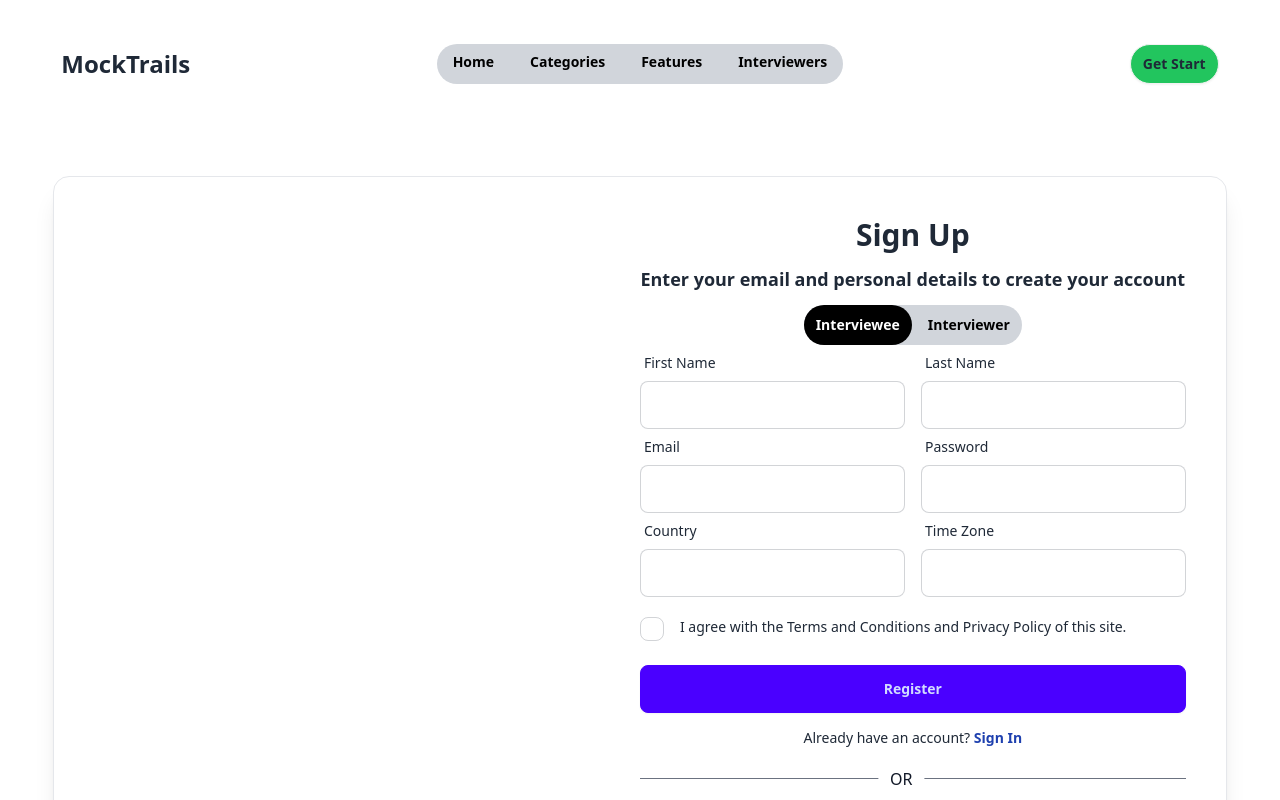
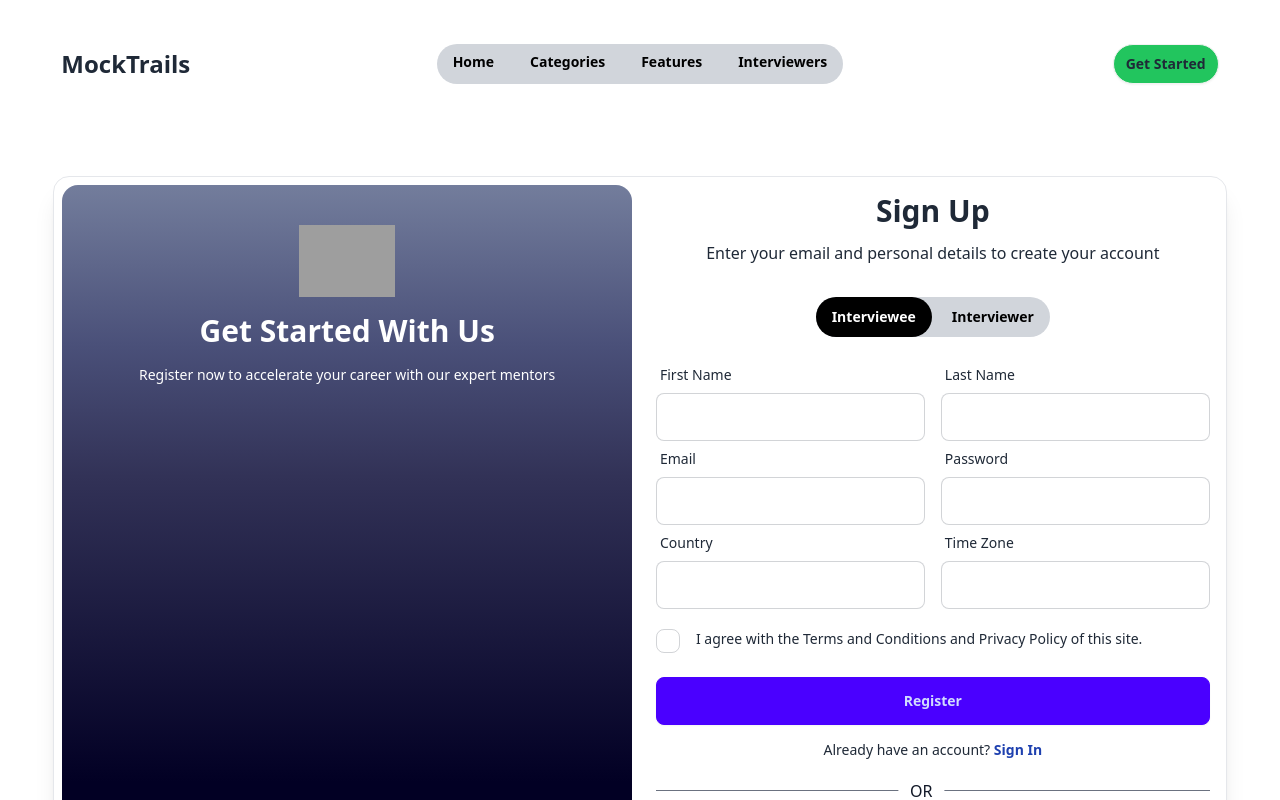
Before and after one commit to HiYasin/mocktrails-client, a React (Vite) app: page /register in a window 1280 px wide. Shown: the top 800 px of the page. Built offline with nearby package versions, Linux system fonts and the light colour scheme; grey boxes are pictures that could not be loaded.

Commit message:
Register and Search updated

```diff
--- a/src/components/Navbar.jsx
+++ b/src/components/Navbar.jsx
@@ -45,7 +45,7 @@ const Navbar = () => {
                 </ul>
             </div>
             <div className="navbar-end">
-                <Link to={'/register'} className="btn btn-sm bg-green-500 rounded-full min-h-10">Get Start</Link>
+                <Link to={'/register'} className="btn btn-sm bg-green-500 rounded-full min-h-10">Get Started</Link>
             </div>
         </div>
     );
--- a/src/components/Register.jsx
+++ b/src/components/Register.jsx
@@ -4,25 +4,33 @@ import { FcGoogle } from "react-icons/fc";
 import RegisterInterviewee from './RegisterInterviewee';
 import RegisterInterviewer from './RegisterInterviewer';
 
+const GradientStyle = () => ({
+    background: 'rgb(2,0,36)',
+background: 'linear-gradient(0deg, rgba(2,0,36,1) 18%, rgba(50,50,87,1) 60%, rgba(74,80,121,1) 78%, rgba(115,125,156,1) 100%)'
+  });
 const Register = () => {
     const [tab, setTab] = useState('interviewee');
-    const tabStyle = ' rounded-full lg:min-h-10 py-2 px-3'
+    const tabStyle = ' rounded-full lg:min-h-10 py-2 px-4'
     return (
         <div className='border max-w-screen-xl mx-auto rounded-2xl my-20 shadow-xl'>
-            <div className='grid grid-cols-2  p-10'>
-                <div className=''>
-
+            <div className='grid grid-cols-2 '>
+                <div className='col-span-1 m-2 rounded-2xl hidden lg:block' style={GradientStyle()}>
+                    <div className='hero-content flex-col p-10 text-center text-white'>
+                        <div><img src='src\assets\Logo\Logo-dark.png' className='w-24'></img></div>
+                         <h3 className='text-3xl font-semibold'>Get Started With Us</h3>
+                         <p className='text-sm font-light'>Register now to accelerate your career with our expert mentors</p>
+                    </div>
                 </div>
-                <div className=''>
+                <div className='col-span-2 p-10 lg:col-span-1 lg:p-4'>
                     <h2 className='text-3xl font-bold text-center'>Sign Up</h2>
-                    <p className='text-lg font-semibold text-center py-3'>Enter your email and personal details to create your account</p>
-                    <div className='flex justify-center'>
+                    <p className='text-md text-gray text-center py-3'>Enter your email and personal details to create your account</p>
+                    <div className='flex justify-center my-5'>
                         <div className='menu menu-horizontal py-0 px-0 bg-gray-300 rounded-full space-x-1 *:font-semibold'>
                             <button className={tab === 'interviewee' ? `bg-black text-white ${tabStyle}` : `text-black ${tabStyle}`} onClick={() => setTab('interviewee')}>Interviewee</button>
                             <button className={tab === 'interviewer' ? `bg-black text-white ${tabStyle}` : `text-black ${tabStyle}`} onClick={() => setTab('interviewer')}>Interviewer</button>
                         </div>
                     </div>
-                    <div>
+                    <div className='lg:mb-10'>
                         <div className={tab === 'interviewee' ? `` : `hidden`}>
                             <RegisterInterviewee></RegisterInterviewee>
                         </div>
--- a/src/components/Search.jsx
+++ b/src/components/Search.jsx
@@ -1,11 +1,17 @@
 import React from 'react';
 
+const ShadowStyle = () => ({
+    boxShadow: 'rgba(99, 99, 99, 0.2) 0px 2px 8px 0px'
+  });
 const Search = () => {
     return (
-        <div className='w-10/12 mx-auto border border-gray-700 rounded-2xl p-4 my-20'>
-            <div className='grid md:grid-cols-10 justify-between '>
-                <input type="text" placeholder="Type here" className="w-full md:col-span-4 focus:outline-none focus:border-none"/>
-                <select className="select w-full  md:col-span-2 focus:outline-none focus:border-none">
+        <div className='w-full md:w-10/12 mx-auto rounded-2xl p-2 my-20' style={ShadowStyle()}>
+            <div className='grid grid-cols-10 justify-between'>
+                <div className='col-span-1 flex items-center justify-center'>
+                   <img src='src\assets\Icons\magnifying-glass.png' className='w-4 h-4'></img>
+                </div>
+                <input type="text" placeholder="search by name, category or country" className="w-full text-xs col-span-7 md:col-span-3 focus:outline-none focus:border-none"/>
+                <select className="select w-full hidden md:col-span-2 md:block focus:outline-none focus:border-none">
                     <option disabled selected>Categories</option>
                     <option>Homer</option>
                     <option>Marge</option>
@@ -13,7 +19,7 @@ const Search = () => {
                     <option>Lisa</option>
                     <option>Maggie</option>
                 </select>
-                <select className="select w-full md:col-span-2 focus:outline-none focus:border-none">
+                <select className="select w-full hidden md:col-span-2 md:block focus:outline-none focus:border-none">
                     <option disabled selected>Country</option>
                     <option>Homer</option>
                     <option>Marge</option>
@@ -21,8 +27,8 @@ const Search = () => {
                     <option>Lisa</option>
                     <option>Maggie</option>
                 </select>
-                <div className='w-full flex justify-center items-center md:col-span-2'>
-                    <button className="btn btn-sm bg-green-500 rounded-full min-h-10">Sign up</button>
+                <div className='w-full col-span-2 flex justify-center items-center md:col-span-2'>
+                    <button className="btn btn-sm bg-green-500 rounded-xl min-h-10 text-xs">Search</button>
                 </div>
             </div>
         </div>
```
